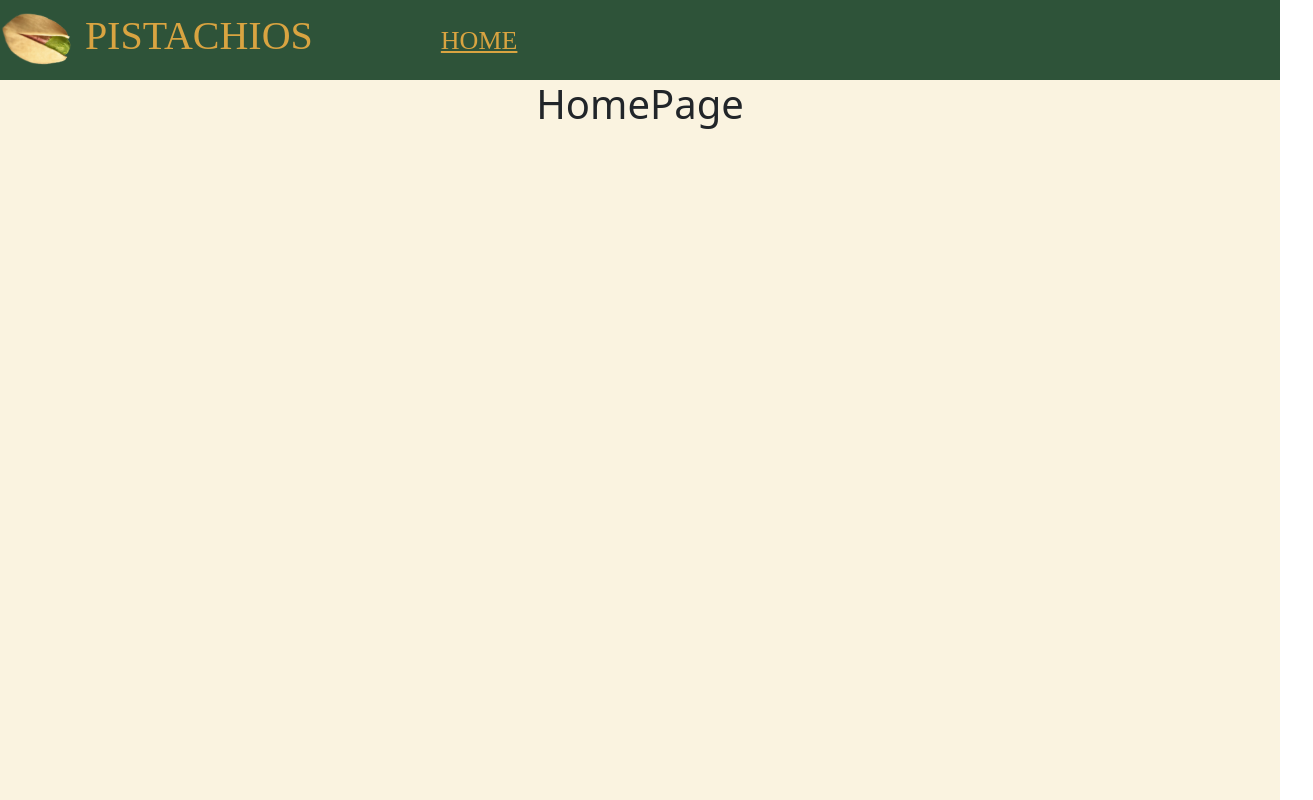
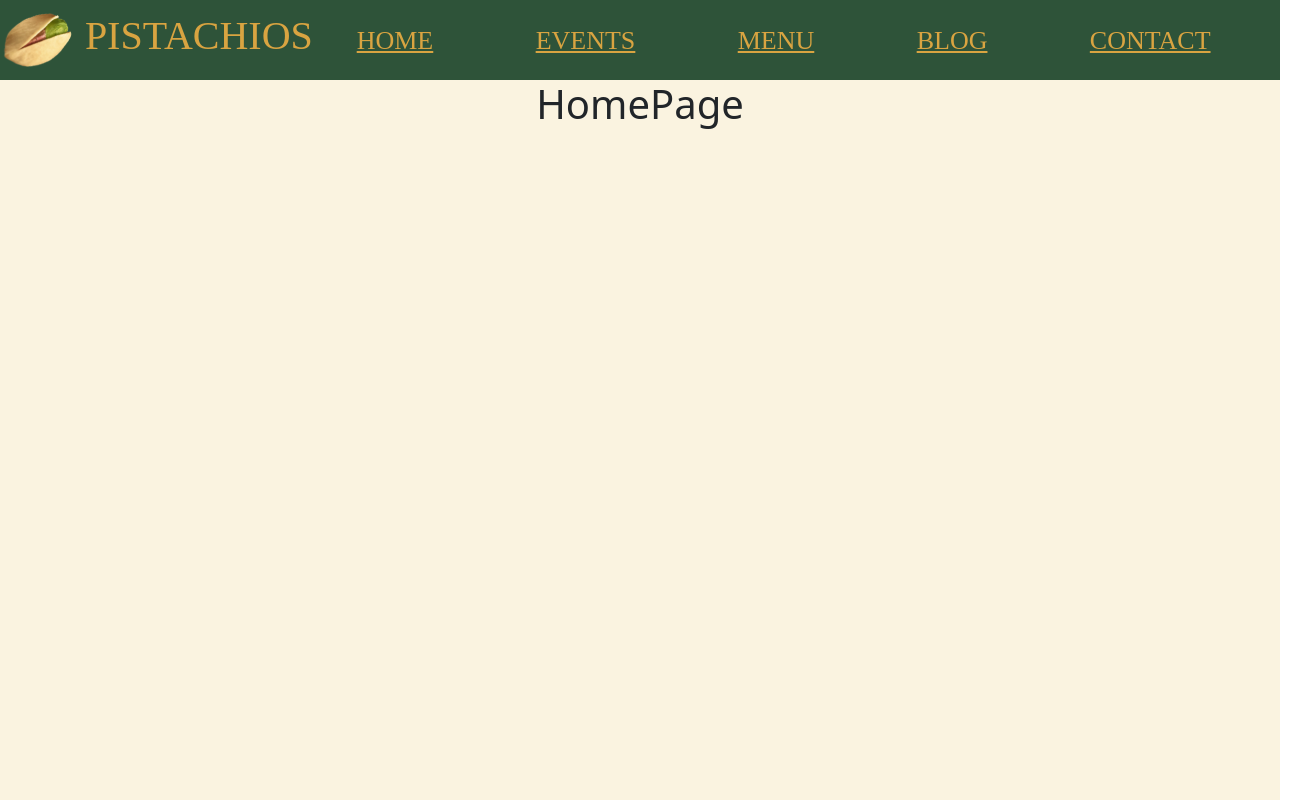
Before and after one commit to joshlawlor/pistachios-beta, a React (Create React App) app in the folder pistachios-app/: page / in a window 1280 px wide. Shown: the whole page, 1313 px wide, since content can reach past the window. Built offline with nearby package versions, Linux system fonts and the light colour scheme; a web font is replaced by a local one.

Commit message:
Subsidary Pages + Routes added.

```diff
--- a/pistachios-app/src/App.css
+++ b/pistachios-app/src/App.css
@@ -9,12 +9,11 @@
 }
 
 .App-Nav {
-  background-color: #2E5339;
+  background-color: #2e5339;
   font-size: calc(10px + 2vmin);
   display: flex;
   min-height: 10vh;
   align-items: center;
-
 }
 
 .App-Title-Container {
@@ -22,30 +21,39 @@
   flex-direction: row;
   align-items: center;
   justify-content: center;
-  margin-right: 10vw;
-  color: #D9A441;
+  margin-right: 1vw;
+  color: #d9a441;
   font-family: "Diplomata SC", serif;
   font-weight: 400;
   font-style: normal;
 }
 
-.App-logo{
+.App-logo {
   height: 8vmin;
   margin-right: 1.5vw;
-  margin-left: .75vw;
+  margin-left: 0.75vw;
   pointer-events: none;
   display: flex;
   flex-direction: row;
 }
 
+.navLinks-Container {
+  display: flex;
+  flex-direction: row;
+  min-width: 50vw;
+  margin-left: 5vw;
+  display: flex;
+  align-items: center;
+  justify-content: center;
+}
 .navLinks {
   float: right;
-  color: #D9A441;
+  color: #d9a441;
   font-family: "Unlock", serif;
   font-weight: 400;
   font-style: normal;
+  padding-right: 8vw;
 }
-
 
 @keyframes App-logo-spin {
   from {
--- a/pistachios-app/src/App.js
+++ b/pistachios-app/src/App.js
@@ -5,6 +5,11 @@ import "bootstrap/dist/css/bootstrap.min.css";
 import { Route, Routes, Link } from "react-router-dom";
 
 import Home from "./pages/HomePage/HomePage";
+import Events from "./pages/EventsPage/EventsPage";
+import Menu from "./pages/MenuPage/MenuPage";
+import Blog from "./pages/BlogPage/BlogPage";
+import Contact from "./pages/ContactPage/ContactPage";
+
 
 function App() {
   return (
@@ -12,16 +17,46 @@ function App() {
       <div className="App-Nav">
         <div className="App-Title-Container">
           <img src={logo} className="App-logo" alt="logo" />
-          <h1>PISTACHIOS
-          </h1>
+          <h1>PISTACHIOS</h1>
         </div>
-        <div className="navLinks">
-          <Link className="navLinks" to="/">HOME</Link>
+        <div className="navLinks-Container">
+          <div>
+            {" "}
+            <Link className="navLinks" to="/">
+              HOME
+            </Link>
+          </div>
+          <div>
+            {" "}
+            <Link className="navLinks" to="/events">
+              EVENTS
+            </Link>
+          </div>
+          <div>
+          <Link className="navLinks" to="/menu">
+            MENU
+          </Link>
+          </div>
+          <div>
+          <Link className="navLinks" to="/blog">
+            BLOG
+          </Link>
+          </div>
+
+          <div>
+          <Link className="navLinks" to="/contact">
+            CONTACT
+          </Link>
+          </div>
         </div>
       </div>
 
       <Routes>
         <Route path="/" element={<Home />} />
+        <Route path="/events" element={<Events />} />
+        <Route path="/menu" element={<Menu />} />
+        <Route path="/blog" element={<Blog />} />
+
       </Routes>
     </div>
   );
--- /dev/null
+++ b/pistachios-app/src/pages/BlogPage/BlogPage.css
@@ -0,0 +1,4 @@
+.blogMain {
+  background-color: #faf3e0;
+  min-height: 90vh;
+}
--- /dev/null
+++ b/pistachios-app/src/pages/BlogPage/BlogPage.jsx
@@ -0,0 +1,9 @@
+import React from 'react'
+import './BlogPage.css'
+const BlogPage = () => {
+  return (
+    <div className='blogMain'>BlogPage</div>
+  )
+}
+
+export default BlogPage
--- /dev/null
+++ b/pistachios-app/src/pages/ContactPage/ContactPage.css
@@ -0,0 +1,5 @@
+.contactMain{
+    background-color: #FAF3E0;
+    min-height: 90vh;
+
+}
--- /dev/null
+++ b/pistachios-app/src/pages/ContactPage/ContactPage.jsx
@@ -0,0 +1,9 @@
+import React from 'react'
+import './ContactPage.css'
+const ContactPage = () => {
+  return (
+    <div className='contactMain'>ContactPage</div>
+  )
+}
+
+export default ContactPage
--- /dev/null
+++ b/pistachios-app/src/pages/EventsPage/EventsPage.css
@@ -0,0 +1,5 @@
+.eventsMain{
+        background-color: #FAF3E0;
+        min-height: 90vh;
+
+}
--- /dev/null
+++ b/pistachios-app/src/pages/EventsPage/EventsPage.jsx
@@ -0,0 +1,16 @@
+import React from "react";
+import "./EventsPage.css";
+
+
+
+
+function EventsPage(){
+    return (
+
+        <div className="eventsMain">
+            <h1>Events Page</h1>
+        </div>
+    )
+}
+
+export default EventsPage;
--- /dev/null
+++ b/pistachios-app/src/pages/MenuPage/MenuPage.css
@@ -0,0 +1,4 @@
+.menuMain{
+        background-color: #FAF3E0;
+        min-height: 90vh;
+}
--- /dev/null
+++ b/pistachios-app/src/pages/MenuPage/MenuPage.jsx
@@ -0,0 +1,7 @@
+import React from "react";
+import "./MenuPage.css";
+const MenuPage = () => {
+  return <div className="menuMain">MenuPage</div>;
+};
+
+export default MenuPage;
```
